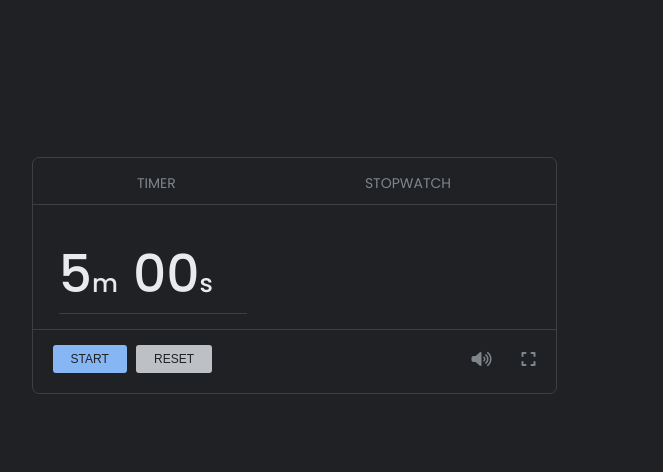
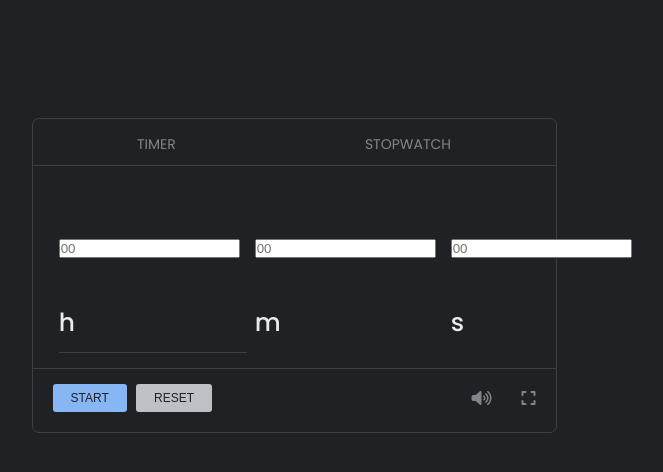
Before and after one commit to ahmedkilany01/google_timer, a plain HTML site: page index.html in a window 1280 px wide. Shown: the whole page, without its empty margins (346-1009 px from the left). Drawn offline with Linux system fonts and the light colour scheme.

Commit message:
edit timer inputs and add number instead p tags

```diff
--- a/index.html
+++ b/index.html
@@ -22,8 +22,33 @@
         </div>
         <section>
           <div class="counter-container">
-            <p>5<span>m</span></p>
-            <p>00<span>s</span></p>
+            <p>
+              <span class="hours"
+                ><input
+                  type="number"
+                  name="hours"
+                  id="hours"
+                  placeholder="00" /></span
+              ><span>h</span>
+            </p>
+            <p>
+              <span class="minutes"
+                ><input
+                  type="number"
+                  name="minutes"
+                  id="minutes"
+                  placeholder="00" /></span
+              ><span>m</span>
+            </p>
+            <p>
+              <span class="seconds"
+                ><input
+                  type="number"
+                  name="seconds"
+                  id="seconds"
+                  placeholder="00" /></span
+              ><span>s</span>
+            </p>
           </div>
         </section>
         <div class="footer-content">
```
